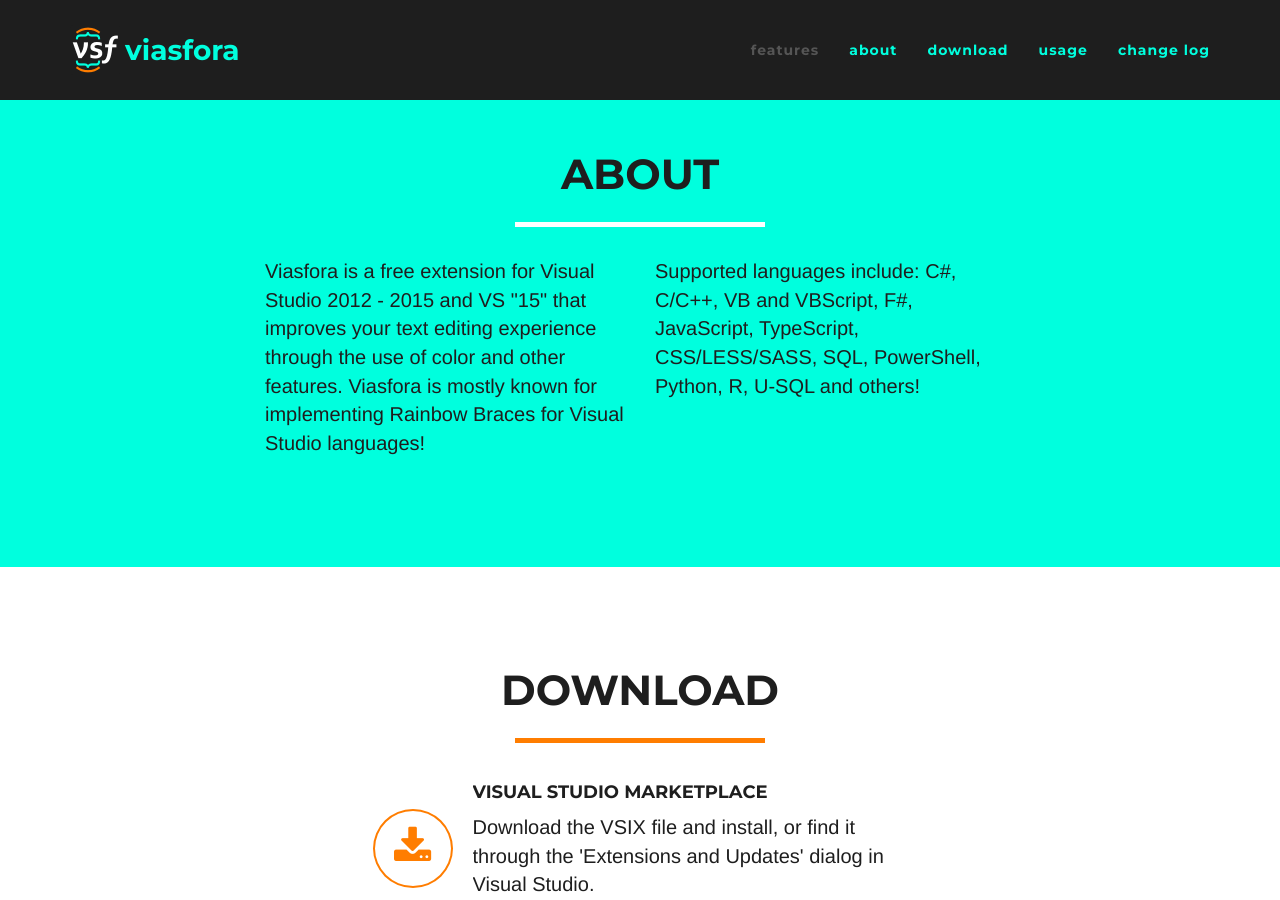
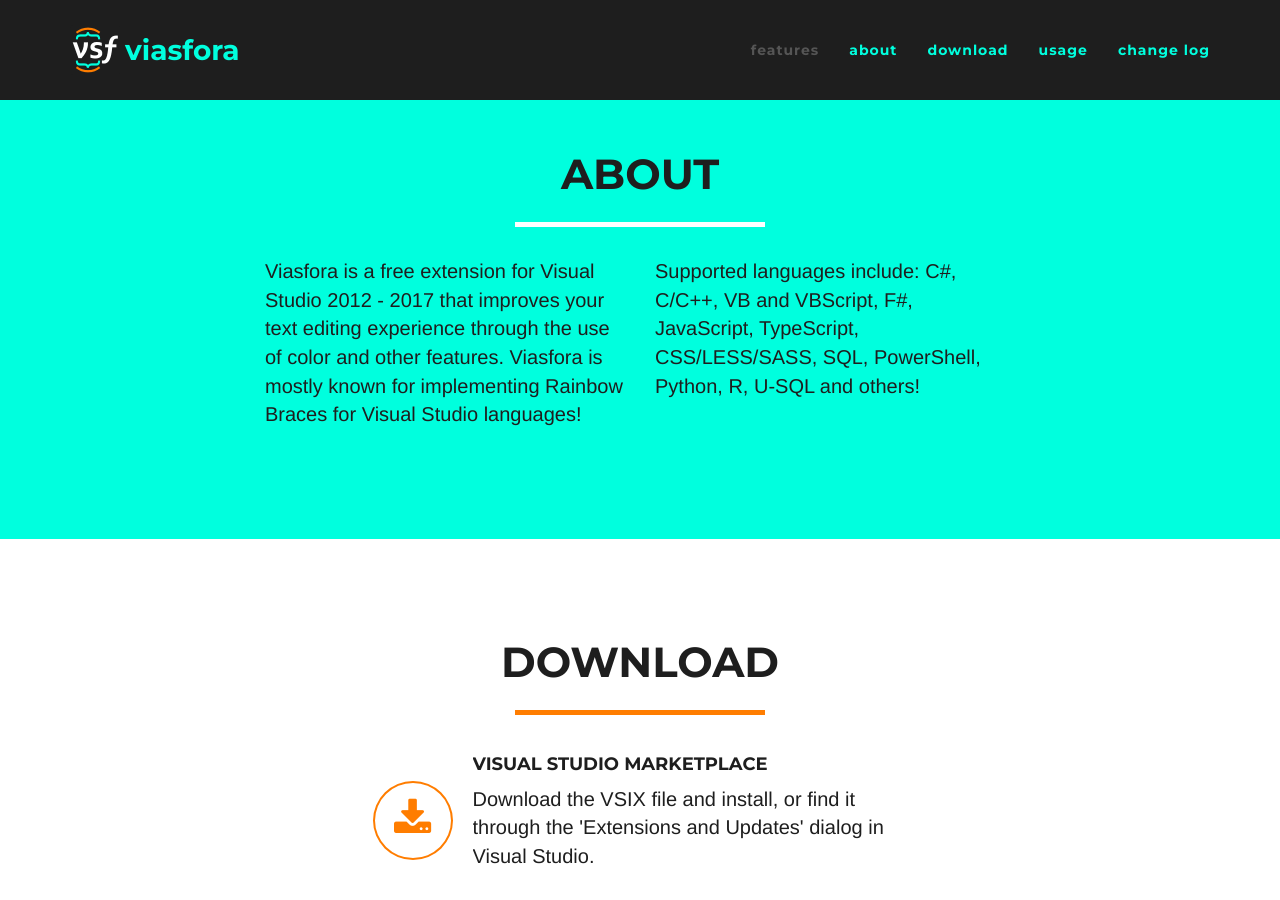
Before and after one commit to tomasr/viasfora-site-new, a Jekyll site: the page built from index.html, in a window 1280 px wide and 900 px high, scrolled down 1556 px. Built offline with Jekyll 4.4.1, drawn with Linux system fonts in a browser that asks for light colours; nearby versions of some CDN libraries.

Commit message:
Update VS versions supported

```diff
--- a/_includes/about.html
+++ b/_includes/about.html
@@ -9,7 +9,7 @@
             </div>
             <div class="row">
               <div class="col-lg-4 col-lg-offset-2">
-                <p>Viasfora is a free extension for Visual Studio 2012 - 2015 and VS &quot;15&quot; that improves your text editing experience through the use of color and other features. Viasfora is mostly known for implementing Rainbow Braces for Visual Studio languages!</p>
+                <p>Viasfora is a free extension for Visual Studio 2012 - 2017 that improves your text editing experience through the use of color and other features. Viasfora is mostly known for implementing Rainbow Braces for Visual Studio languages!</p>
               </div>
               <div class="col-lg-4">
                 <p>Supported languages include: C#, C/C++, VB and VBScript, F#, JavaScript, TypeScript, CSS/LESS/SASS, SQL, PowerShell, Python, R, U-SQL and others!</p>
```
